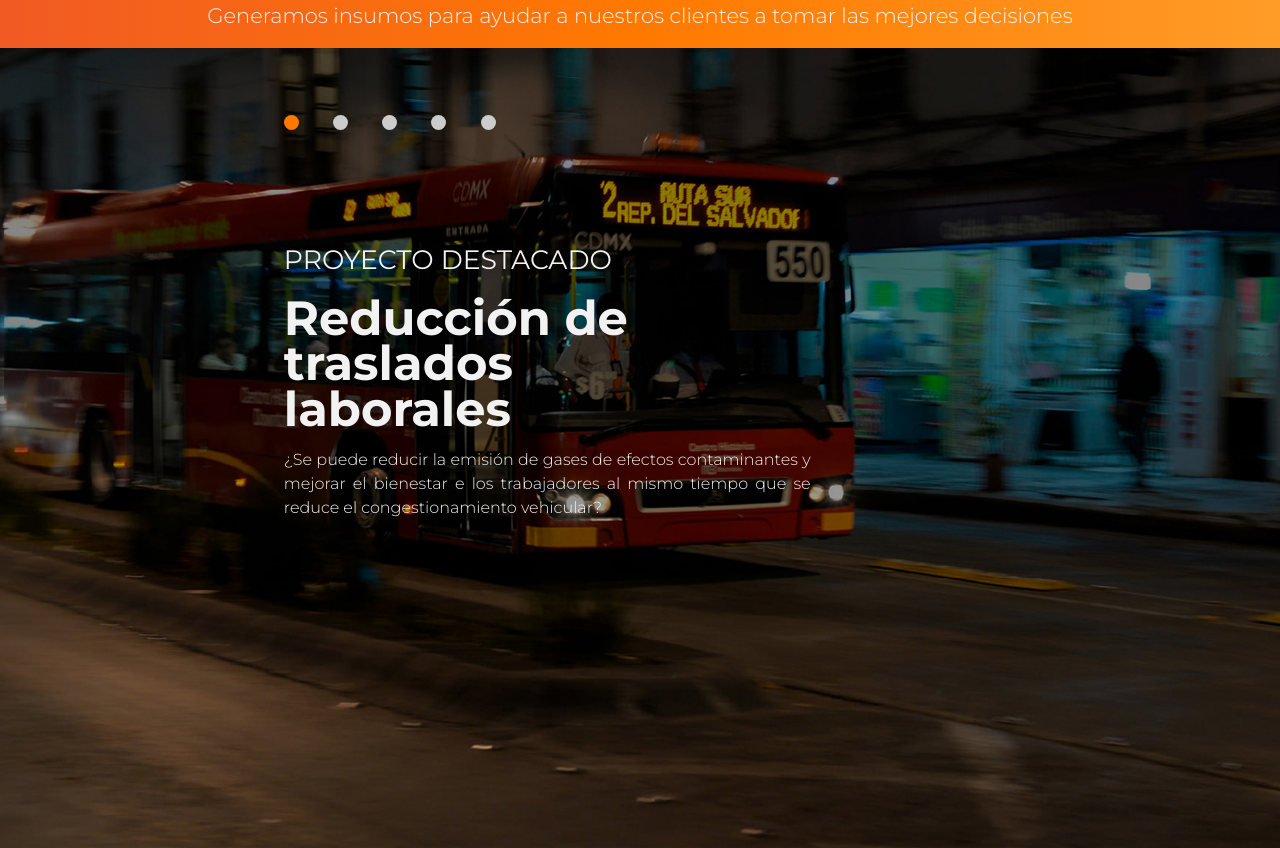
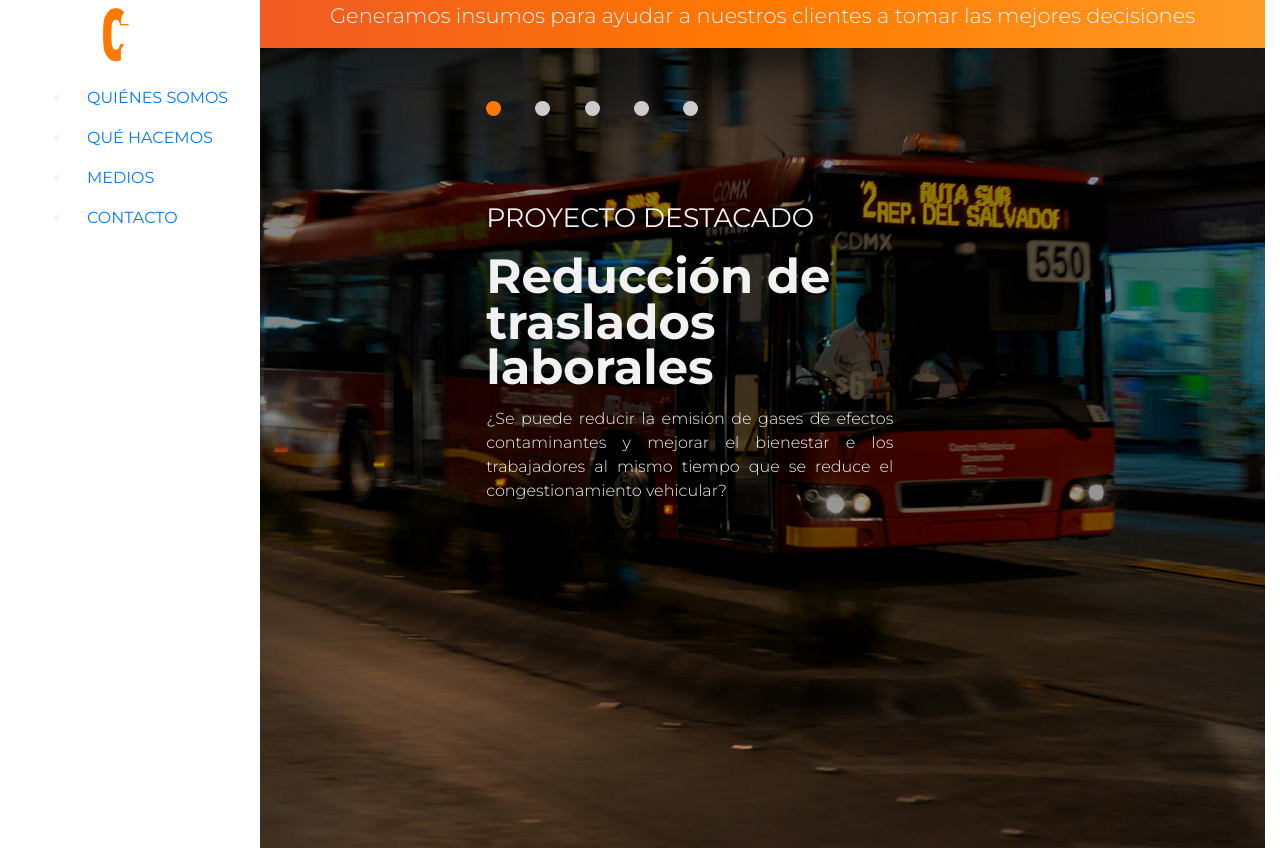
Before and after one commit to cruzmayra/prueba-IDEA, a plain HTML site: page index.html in a window 1280 px wide. Drawn offline with nearby package versions, Linux system fonts and the light colour scheme.

Commit message:
colocando menu flotante

```diff
--- a/css/main.css
+++ b/css/main.css
@@ -7,15 +7,16 @@ body {
 
 header {
   background: linear-gradient(to right, #F15A24 , #FF7900,#FF9C27);
+  clear: none;
   font-size: 21px;
   font-weight:300;
 }
 
-li.active {
+.slide.active {
   display: block;
 }
 
-li {
+.slide {
   background-repeat: no-repeat;
   background-size: cover;
   display:none;
@@ -63,3 +64,17 @@ ol {
 .controls button.active {
   background:#FF7900;
 }
+
+.navbar {
+  display: block;
+  float: left;
+}
+
+
+/* make sidebar nav vertical */
+@media (max-width: 768px) {
+  .navbar {
+    float: none;
+    display: flex;
+  }
+}
--- a/index.html
+++ b/index.html
@@ -10,6 +10,29 @@
     <link rel="stylesheet" type="text/css" media="screen" href="css/main.css"/>
   </head>
   <body class="container-fluid">
+
+      <nav class="navbar navbar-expand-lg float-rig">
+          <img src="assets/images/logo.png" class="rounded mx-auto d-block" width="70" height="70" alt="logo">
+          <button class="navbar-toggler" type="button" data-toggle="collapse" data-target="#menu" aria-controls="menu" aria-expanded="false" aria-label="Toggle navigation">
+            <span class="navbar-toggler-icon"></span>
+          </button>
+          <div class="collapse navbar-collapse" id="menu">
+            <ul class="mr-auto">
+              <li class="nav-item">
+                <a class="nav-link" href="#">QUIÉNES SOMOS</a>
+              </li>
+              <li class="nav-item">
+                <a class="nav-link" href="#">QUÉ HACEMOS</a>
+              </li>
+              <li class="nav-item">
+                <a class="nav-link" href="#">MEDIOS</a>
+              </li>
+              <li class="nav-item">
+                  <a class="nav-link" href="#">CONTACTO</a>
+                </li>
+            </ul>
+          </div>
+      </nav>
 
     <header class="row">
         <p class="col-md-12 text-center">Generamos insumos para ayudar a nuestros clientes a tomar las mejores decisiones</p>
@@ -25,17 +48,18 @@
           <button class="control" data-target="4" type="button" name="button"></button>
         </section>
         <ol class="list-unstyled">
-          <li class="active" data-slide="0" style="background-image: url('assets/images/bg1.jpg');">
+          <li class="slide active" data-slide="0" style="background-image: url('assets/images/bg1.jpg');">
             <p class="title-slide col-md-12">PROYECTO DESTACADO</p>
             <p class="title-project col-md-8">Reducción de traslados laborales</p>
             <p class="description-project col-md-9">¿Se puede reducir la emisión de gases de efectos contaminantes  y mejorar el bienestar e los trabajadores al mismo tiempo que se reduce el congestionamiento vehicular?</p>
           </li>
-          <li data-slide="1" style="background-image: url('assets/images/bg2.jpg');"></li>
+          <li class="slide" data-slide="1" style="background-image: url('assets/images/bg2.jpg');"></li>
         </ol>
       </section>
     </section>
 
     <script src="https://code.jquery.com/jquery-3.3.1.min.js" integrity="sha256-FgpCb/KJQlLNfOu91ta32o/NMZxltwRo8QtmkMRdAu8=" crossorigin="anonymous"></script>
+    <script src="https://maxcdn.bootstrapcdn.com/bootstrap/4.0.0/js/bootstrap.min.js" integrity="sha384-JZR6Spejh4U02d8jOt6vLEHfe/JQGiRRSQQxSfFWpi1MquVdAyjUar5+76PVCmYl" crossorigin="anonymous"></script>
     <script src="js/app.js"></script>
   </body>
 </html>
--- a/js/app.js
+++ b/js/app.js
@@ -1,5 +1,4 @@
 var target = 0;
-console.log($('li.active'))
 
 $(document).ready(function(){
   var $buttons = $(".control");
```
